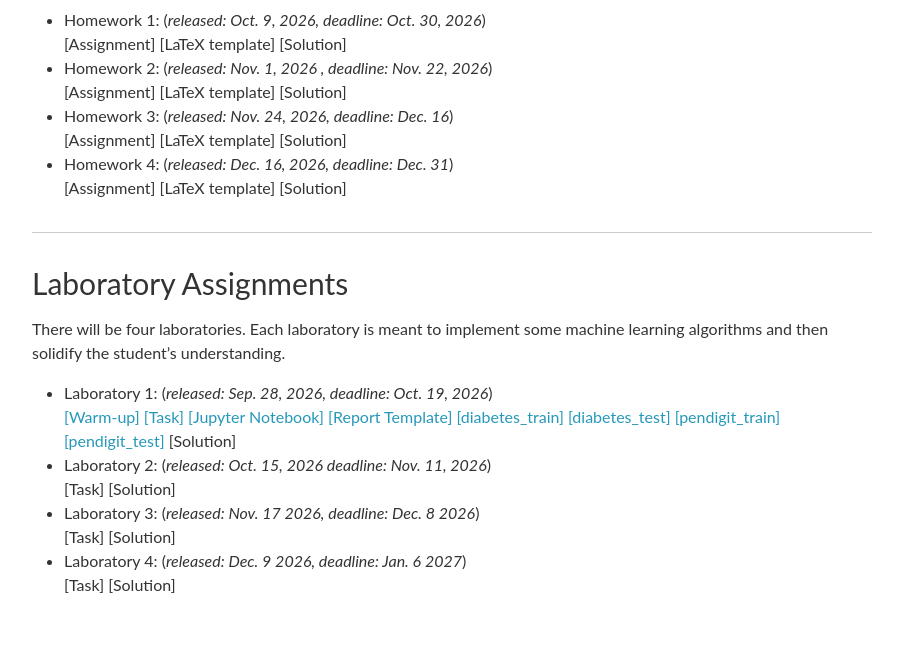
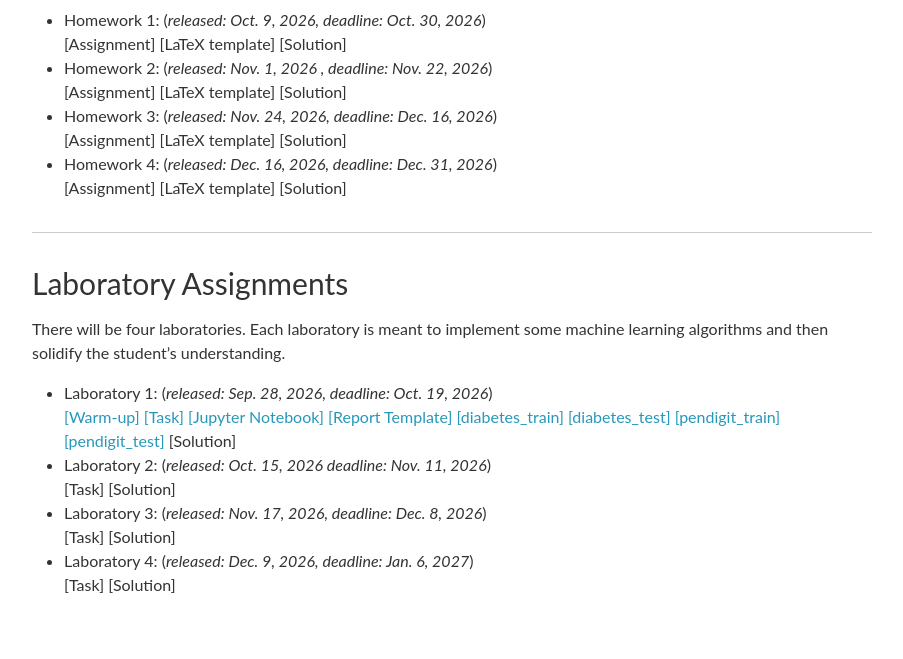
Before and after one commit to SEUML/ml-autumn-2026, a Jekyll site: the page built from _pages/homework.md, in a window 1280 px wide and 1268 px high. Shown: the part 359-1018 px from the top of the window, without its empty margins (188-1091 px from the left). Built offline with Jekyll 4.4.1, drawn with Linux system fonts in a browser that asks for light colours; nearby versions of some CDN libraries; comment, search, counter and statistics services are not loaded.

Commit message:
Update date format

```diff
--- a/_pages/homework.md
+++ b/_pages/homework.md
@@ -14,10 +14,10 @@ There will be four homework assignments during the semester. You may discuss the
 - Homework 2: (*released: Nov. 1, 2026 , deadline: Nov. 22, 2026*)
 <br>
 [Assignment] [LaTeX template] [Solution]
-- Homework 3: (*released: Nov. 24, 2026, deadline: Dec. 16*)
+- Homework 3: (*released: Nov. 24, 2026, deadline: Dec. 16, 2026*)
 <br>
 [Assignment] [LaTeX template] [Solution]
-- Homework 4: (*released: Dec. 16, 2026, deadline: Dec. 31*)
+- Homework 4: (*released: Dec. 16, 2026, deadline: Dec. 31, 2026*)
 <br>
 [Assignment] [LaTeX template] [Solution]
 
@@ -43,11 +43,11 @@ There will be four laboratories. Each laboratory is meant to implement some mach
 <br>
 [Task]
 [Solution]
-- Laboratory 3: (*released: Nov. 17 2026, deadline: Dec. 8 2026*)
+- Laboratory 3: (*released: Nov. 17, 2026, deadline: Dec. 8, 2026*)
 <br>
 [Task]
 [Solution]
-- Laboratory 4: (*released: Dec. 9 2026, deadline: Jan. 6 2027*)
+- Laboratory 4: (*released: Dec. 9, 2026, deadline: Jan. 6, 2027*)
 <br>
 [Task]
 [Solution]
```
